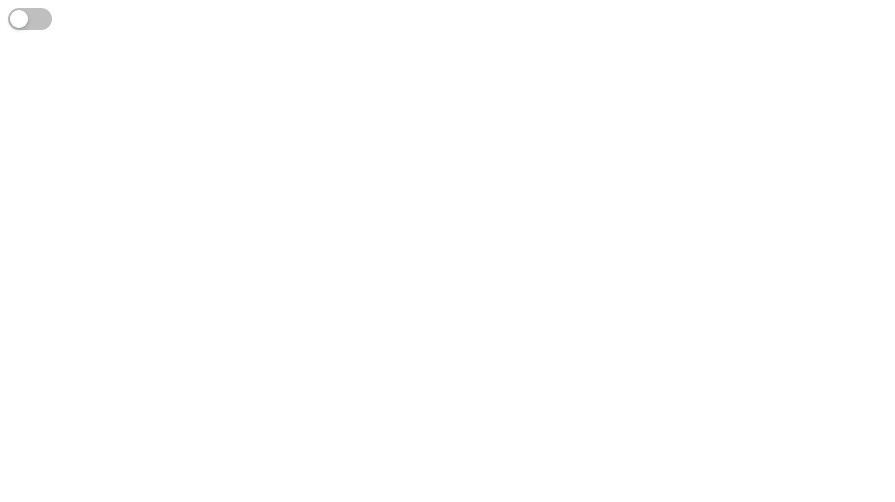
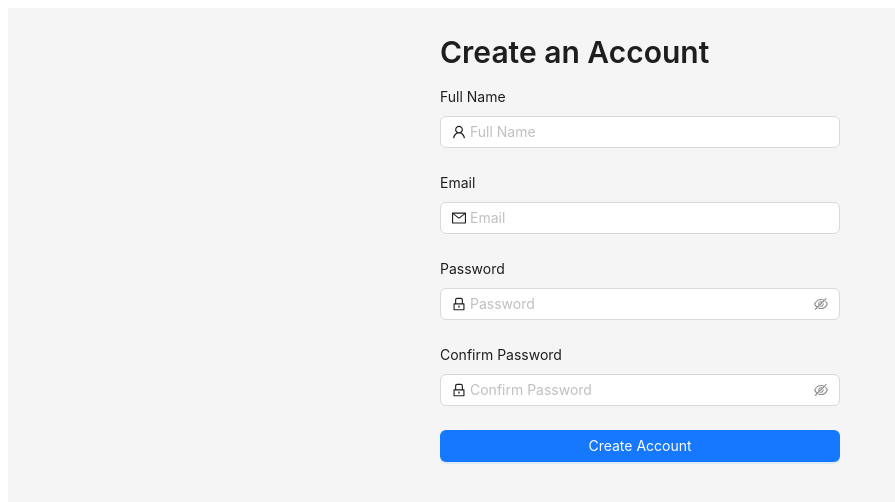
Before and after one commit to eldiiar-b-auca-2021/habiter-ui, a React (Create React App) app: page / in a window 1280 px wide. Shown: the top 502 px of the page, without its empty margins (0-895 px from the left). Built offline with nearby package versions, Linux system fonts and the light colour scheme.

Commit message:
registration and main page done

```diff
--- a/package.json
+++ b/package.json
@@ -14,7 +14,7 @@
     "react": "^18.2.0",
     "react-dom": "^18.2.0",
     "react-router-dom": "^6.9.0",
-    "react-scripts": "^2.1.3",
+    "react-scripts": "^5.0.1",
     "web-vitals": "^2.1.4"
   },
   "scripts": {
--- a/src/App.js
+++ b/src/App.js
@@ -1,22 +1,32 @@
+import { Layout } from 'antd';
+import { BrowserRouter, Route, Switch } from 'react-router-dom';
 
-import { Layout, Switch } from 'antd';
-import NavBar from './components/NavBar';
 import Home from './components/Home';
 import RegistrationPage from './components/RegistrationPage';
-import { Route } from 'react-router-dom';
+
+const { Content } = Layout;
+
 const App = () => {
+  const path = window.location.pathname;
+  let content;
+
+  if (path === '/main') {
+    content = <Home />;
+  } else {
+    content = <RegistrationPage />;
+
+  }
+
+
   return (
-    <Switch>
-      <Route path="/register">
-        <RegistrationPage />
-      </Route>
-      <Route path="/">
-        <Layout className='container' style={{ height: '100vh' }}>
-          <NavBar />
-          <Home />
-        </Layout>
-      </Route>
-    </Switch>
+    <BrowserRouter>
+      <Layout className='container'>
+        <Content>
+          {content}
+        </Content>
+      </Layout>
+    </BrowserRouter>
   );
 };
+
 export default App;
--- a/src/components/Home.js
+++ b/src/components/Home.js
@@ -1,18 +1,20 @@
 import { Layout, theme } from 'antd';
 import Top from './Top'
+import NavBar from './NavBar';
 const { Content } = Layout;
+
 const Home = () => {
     const {
         token: { colorBgContainer },
     } = theme.useToken();
     return (
-        <Layout className="site-layout">
-            <Top />
+        <Layout className="site-layout" style={{ height: '100vh', margin: '0px 0px' }}>
+            <NavBar />
+            <Top style={{ height: '800px' }} />
             <Content
                 style={{
                     margin: '24px 16px',
                     padding: 24,
-                    minHeight: 280,
                     background: colorBgContainer,
                 }}
             >
--- a/src/components/RegistrationPage.js
+++ b/src/components/RegistrationPage.js
@@ -1,33 +1,101 @@
 import React, { useState } from 'react';
-import { Input, Button } from 'antd';
+import { Form, Input, Button, Typography } from 'antd';
+import { UserOutlined, LockOutlined, MailOutlined } from '@ant-design/icons';
+
+const { Title } = Typography;
 
 const RegistrationPage = () => {
-    const [email, setEmail] = useState('');
-    const [password, setPassword] = useState('');
-    const [name, setName] = useState('');
+    const [form] = Form.useForm();
+    const [loading, setLoading] = useState(false);
 
-    const handleSubmit = (event) => {
-        event.preventDefault();
+    const onFinish = (values) => {
+        setLoading(true);
         // Make API call to register user with provided information
-        console.log(`Registering user with email: ${email}, password: ${password}, name: ${name}`);
+        console.log(`Registering user with email: ${values.email}, password: ${values.password}, name: ${values.name}`);
+        setLoading(false);
     };
 
     return (
-        <form onSubmit={handleSubmit}>
-            <div>
-                <label>Email</label>
-                <Input type="email" value={email} onChange={(event) => setEmail(event.target.value)} />
-            </div>
-            <div>
-                <label>Password</label>
-                <Input.Password value={password} onChange={(event) => setPassword(event.target.value)} />
-            </div>
-            <div>
-                <label>Name</label>
-                <Input value={name} onChange={(event) => setName(event.target.value)} />
-            </div>
-            <Button type="primary" htmlType="submit">Register</Button>
-        </form>
+        <div style={{ maxWidth: 400, margin: '0 auto', height: '100vh' }}>
+            <Title level={2}>Create an Account</Title>
+            <Form
+                form={form}
+                onFinish={onFinish}
+                layout="vertical"
+                requiredMark="optional"
+            >
+                <Form.Item
+                    label="Full Name"
+                    name="name"
+                    rules={[
+                        {
+                            required: true,
+                            message: 'Please enter your full name',
+                        },
+                    ]}
+                >
+                    <Input prefix={<UserOutlined />} placeholder="Full Name" />
+                </Form.Item>
+                <Form.Item
+                    label="Email"
+                    name="email"
+                    rules={[
+                        {
+                            required: true,
+                            message: 'Please enter your email address',
+                        },
+                        {
+                            type: 'email',
+                            message: 'Please enter a valid email address',
+                        },
+                    ]}
+                >
+                    <Input prefix={<MailOutlined />} placeholder="Email" />
+                </Form.Item>
+                <Form.Item
+                    label="Password"
+                    name="password"
+                    rules={[
+                        {
+                            required: true,
+                            message: 'Please enter a password',
+                        },
+                        {
+                            min: 8,
+                            message: 'Password must be at least 8 characters',
+                        },
+                    ]}
+                >
+                    <Input.Password prefix={<LockOutlined />} placeholder="Password" />
+                </Form.Item>
+                <Form.Item
+                    label="Confirm Password"
+                    name="confirm"
+                    dependencies={['password']}
+                    rules={[
+                        {
+                            required: true,
+                            message: 'Please confirm your password',
+                        },
+                        ({ getFieldValue }) => ({
+                            validator(_, value) {
+                                if (!value || getFieldValue('password') === value) {
+                                    return Promise.resolve();
+                                }
+                                return Promise.reject(new Error('Passwords do not match'));
+                            },
+                        }),
+                    ]}
+                >
+                    <Input.Password prefix={<LockOutlined />} placeholder="Confirm Password" />
+                </Form.Item>
+                <Form.Item>
+                    <Button type="primary" htmlType="submit" loading={loading} block>
+                        Create Account
+                    </Button>
+                </Form.Item>
+            </Form>
+        </div>
     );
 };
 
--- a/src/components/Top.js
+++ b/src/components/Top.js
@@ -15,6 +15,7 @@ const Top = () => {
             style={{
                 padding: 0,
                 background: colorBgContainer,
+                margin: 0
             }}
         >
             {React.createElement(collapsed ? MenuUnfoldOutlined : MenuFoldOutlined, {
```
Also changed, not shown: src/components/RegistrationLayout.js (added, +23 -0 lines), 1 other file (tests, documents, lock files or other folders).
